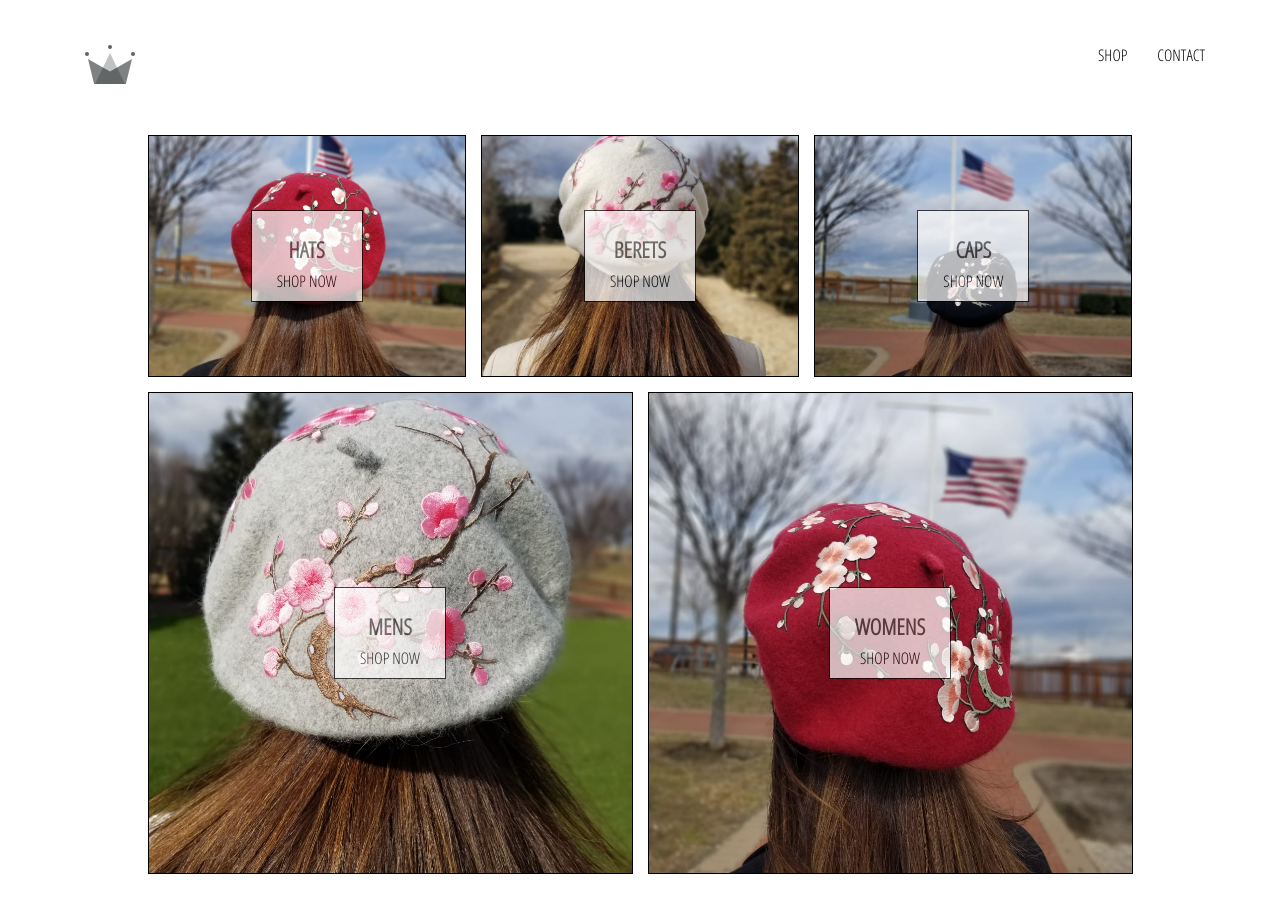
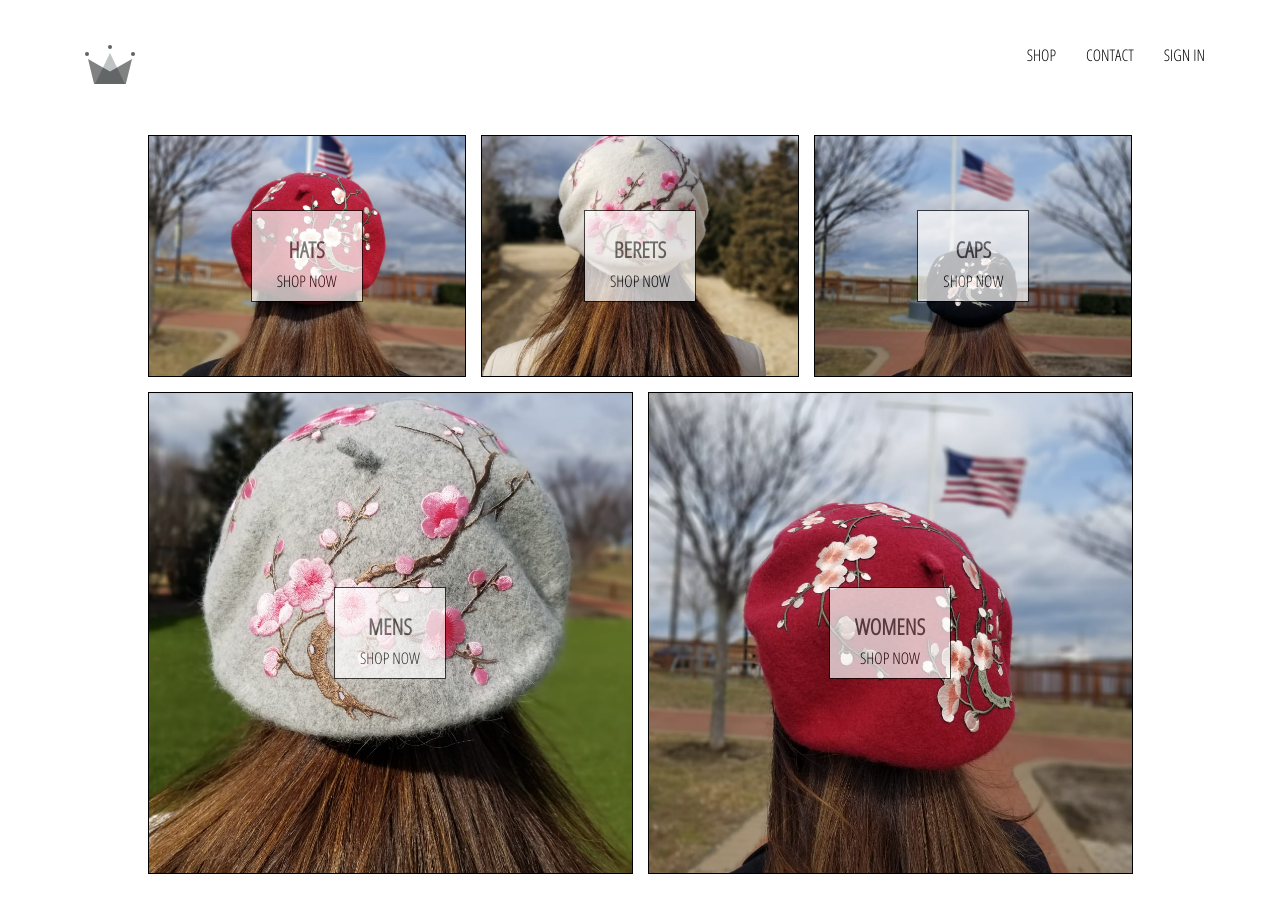
Before and after one commit to kheydarov84/nar-hats-and-berets-, a React (Create React App) app: page / in a window 1280 px wide. Shown: the top 912 px of the page. Built offline with nearby package versions, Linux system fonts and the light colour scheme; no server answers.

Commit message:
adding sign in functionality to the app

```diff
--- a/src/App.js
+++ b/src/App.js
@@ -31,7 +31,7 @@ class App extends React.Component {
   render () {
     return(
       <div>
-        <Header />
+        <Header currentUser={this.state.currentUser}/>
         <Switch>
           <Route exact path='/' component={HomePage} />
           <Route path='/shop' component={ShopPage} />
--- a/src/components/header/header.component.jsx
+++ b/src/components/header/header.component.jsx
@@ -1,9 +1,10 @@
 import React from 'react';
 import { Link } from 'react-router-dom';
 import { ReactComponent as Logo } from '../../assets/crown.svg';
+import {auth} from '../../firebase/firebase.utils';
 import './header.styles.scss';
 
-const Header = () => (
+const Header = ({ currentUser }) => (
   <div className='header'>
     <Link to='/' className='logo-container'>
       <Logo className='logo'/>
@@ -11,6 +12,14 @@ const Header = () => (
     <div className='options'>
       <Link className='option' to='/shop'>SHOP</Link>
       <Link className='option' to='/shop'>CONTACT</Link>
+      {
+        currentUser ?
+        <div className='option' onClick={() => auth.signOut()}>
+          SIGN OUT
+        </div>
+        :
+        <Link className='option' to='/signin'>SIGN IN</Link>
+      }
     </div>
   </div>
 )
--- a/src/components/header/header.styles.scss
+++ b/src/components/header/header.styles.scss
@@ -21,6 +21,7 @@
 
   .option {
     padding: 10px 15px;
+    cursor: pointer;
   }
 
 }
```
